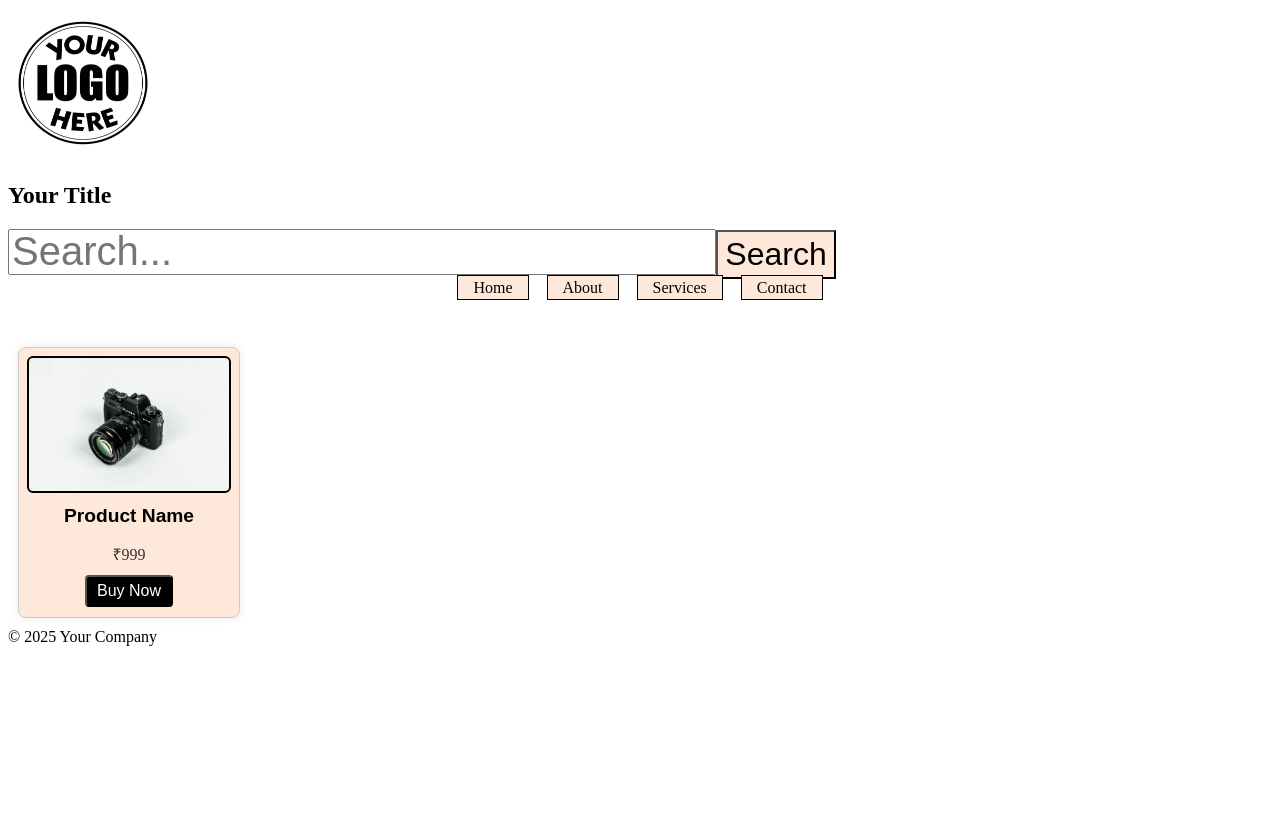
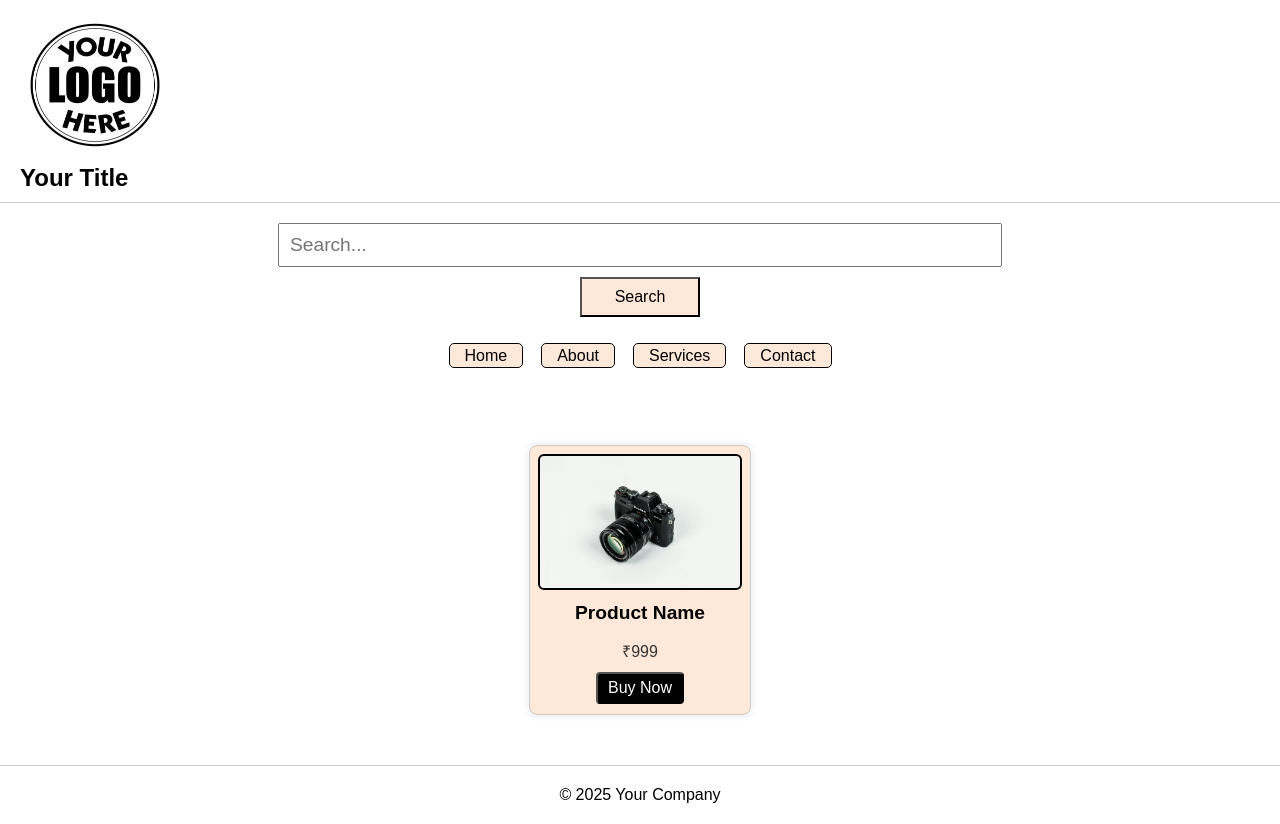
Before and after one commit to yhassang9-oss/ONKAANpublishprototype, a website: page templates/index.html in a window 1280 px wide. Before the commit the page ends 800 px from the top, so only its background shows below. Drawn offline with Linux system fonts and the light colour scheme.

Commit message:
Update index.html

```diff
--- a/templates/index.html
+++ b/templates/index.html
@@ -4,12 +4,56 @@
   <meta charset="UTF-8">
   <meta name="viewport" content="width=device-width, initial-scale=1.0">
   <title>Template 1</title>
-  <style>/* ------------------- Index-specific CSS ------------------- */
+  <style>
+/* ------------------- Index-specific CSS ------------------- */
+html, body {
+    margin: 0;
+    padding: 0;
+    width: 100%;
+    font-family: Arial, Helvetica, sans-serif;
+}
 #logo {
     width: 150px;
     height: 150px;
     border-radius: 60%;
-  justify-content: center;
+}
+header#header {
+    display: flex;
+    align-items: center;
+    gap: 20px;
+    padding: 10px 20px;
+    background-color: #fff;
+    border-bottom: 1px solid #ccc;
+}
+#heading-title {
+    margin: 0;
+}
+#div2 {
+    display: flex;
+    flex-direction: column;
+    align-items: center;
+    padding: 20px;
+}
+#searchbar {
+    width: 700px;
+    max-width: 90%;
+    height: 40px;
+    font-family: Arial, Helvetica, sans-serif;
+    font-size: 1.2em;
+    padding: 0 10px;
+    margin-bottom: 10px;
+}
+#btn1 {
+    width: 120px;
+    height: 40px;
+    font-size: 1em;
+    margin-bottom: 20px;
+    background-color: #FEE8D9;
+    cursor: pointer;
+}
+#home, #about, #contact, #services {
+    outline: black solid 1.5px;
+    padding: 3px 15px;
 }
 .horizontal-list {
     list-style: none;
@@ -17,35 +61,26 @@
     justify-content: center;
     gap: 20px;
     padding: 0;
-    margin: 0;
+    margin: 10px 0;
 }
 .horizontal-list li a {
     cursor: pointer;
     color: black;
     text-decoration: none;
     background-color: #FEE8D9;
-}
-#searchbar {
-    width: 700px;
-    height: 40px;
-    font-family: Arial, Helvetica, sans-serif;
-    font-size: 2.5em;
-}
-#btn1 {
-    width: 120px;
-    height: 49px;
-    font-size: 2em;
-    margin-top: -15px;
-    margin-left: -4px;
-    background-color: #FEE8D9;
-}
-#home, #about, #contact, #services {
-    outline: black solid 1.5px;
-    padding: 3px 15px;
+    padding: 5px 10px;
+    border-radius: 4px;
 }
 .horizontal-list li a:hover, #btn1:hover {
     background-color: #EDA35A;
     color: white;
+}
+.product-container {
+    display: flex;
+    flex-wrap: wrap;
+    gap: 20px;
+    justify-content: center;
+    margin-top: 20px;
 }
 .product-box {
     background-color: #FEE8D9;
@@ -126,20 +161,19 @@
 .product-link:hover {
     text-decoration: none;
 }
-/* Parent container of product boxes */
-.product-container {
-    display: flex;
-    flex-wrap: wrap;
-    gap: 20px;
+/* Footer */
+footer#footer1 {
+    text-align: center;
+    padding: 20px;
+    background-color: #fff;
+    border-top: 1px solid #ccc;
     margin-top: 20px;
 }
 </style>
-
 </head>
 <body>
   <!-- ✅ Editable wrapper -->
   <div id="index">
-
     <header id="header">
       <div id="div1">
         <img src="your logo.jpg" id="logo" alt="Logo" />
@@ -181,10 +215,8 @@
     </div>
 
     <footer id="footer1">© 2025 Your Company</footer>
-
   </div> <!-- ✅ End #index -->
 
-  <!-- ✅ Correct Save/Restore Script -->
   <script>
     window.addEventListener("load", () => {
       const page = window.location.pathname.split("/").pop().replace(".html","");
```
